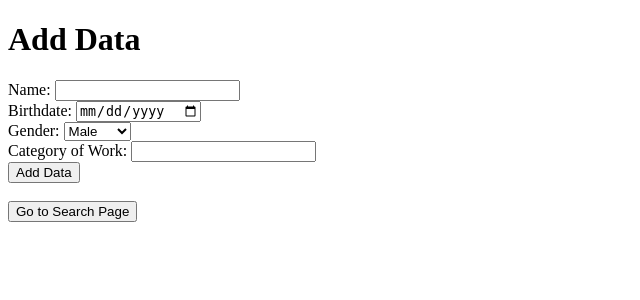
After one commit to stemp304030/flaskapi, a Flask app: page /add in a window 1280 px wide. The commit adds this page. Shown: the top 300 px of the page, without its empty margins (0-640 px from the left). Run offline with Flask 3, Linux system fonts and the light colour scheme.

Commit message:
code search update

```diff
--- a/app.py
+++ b/app.py
@@ -1,23 +1,72 @@
-from flask import Flask, jsonify, render_template
 import os
+import json
+import uuid
+from flask import Flask, request, jsonify, render_template, redirect, url_for
 
 app = Flask(__name__)
 
-# Sample API data
-tasks = [
-    {"id": 1, "task": "Learn Flask", "status": "Pending"},
-    {"id": 2, "task": "Build API", "status": "In Progress"},
-    {"id": 3, "task": "Integrate Frontend", "status": "Completed"}
-]
+DATA_FILE = "data.json"
 
-@app.route('/api/tasks', methods=['GET'])
-def get_tasks():
-    return jsonify(tasks)
+# Load existing data or create an empty list
+if not os.path.exists(DATA_FILE):
+    with open(DATA_FILE, "w") as f:
+        json.dump([], f)
 
-@app.route('/')
+# Function to read data from JSON file
+def load_data():
+    with open(DATA_FILE, "r") as f:
+        return json.load(f)
+
+# Function to write data to JSON file
+def save_data(data):
+    with open(DATA_FILE, "w") as f:
+        json.dump(data, f, indent=4)
+
+# Home Page (Search & View Data)
+@app.route("/")
 def index():
-    return render_template('index.html')
+    return render_template("index.html")
 
-if __name__ == '__main__':
+# Add Data Page (Form)
+@app.route("/add")
+def add_page():
+    return render_template("add.html")
+
+# API to get stored data
+@app.route("/api/data", methods=["GET"])
+def get_data():
+    return jsonify(load_data())
+
+# API to add new data
+@app.route("/api/add", methods=["POST"])
+def add_data():
+    data = load_data()
+
+    # Get form data
+    name = request.form.get("name")
+    birthdate = request.form.get("birthdate")
+    gender = request.form.get("gender")
+    category = request.form.get("category")
+
+    if not name or not birthdate or not gender or not category:
+        return jsonify({"error": "All fields are required"}), 400
+
+    # Generate a unique ID
+    user_id = str(uuid.uuid4())[:8]
+
+    # Add new entry
+    new_entry = {
+        "id": user_id,
+        "name": name,
+        "birthdate": birthdate,
+        "gender": gender,
+        "category": category
+    }
+    data.append(new_entry)
+
+    save_data(data)  # Save to JSON file
+    return redirect(url_for("index"))  # Redirect to home page
+
+if __name__ == "__main__":
     port = int(os.environ.get("PORT", 8080))
-    app.run(host='0.0.0.0', port=port, debug=True)
+    app.run(host="0.0.0.0", port=port, debug=True)
--- /dev/null
+++ b/templates/add.html
@@ -0,0 +1,27 @@
+<!DOCTYPE html>
+<html lang="en">
+<head>
+    <meta charset="UTF-8">
+    <meta name="viewport" content="width=device-width, initial-scale=1.0">
+    <title>Add Data</title>
+</head>
+<body>
+    <h1>Add Data</h1>
+
+    <form action="/api/add" method="POST">
+        <label>Name: <input type="text" name="name" required></label><br>
+        <label>Birthdate: <input type="date" name="birthdate" required></label><br>
+        <label>Gender:
+            <select name="gender" required>
+                <option value="Male">Male</option>
+                <option value="Female">Female</option>
+            </select>
+        </label><br>
+        <label>Category of Work: <input type="text" name="category" required></label><br>
+        <button type="submit">Add Data</button>
+    </form>
+
+    <br>
+    <a href="/"><button>Go to Search Page</button></a>
+</body>
+</html>
```
Also changed, not shown: data.json (added, +9 -0 lines), templates/index.html (+44 -13 lines).
